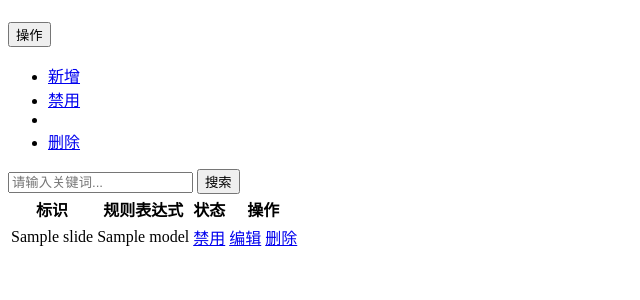
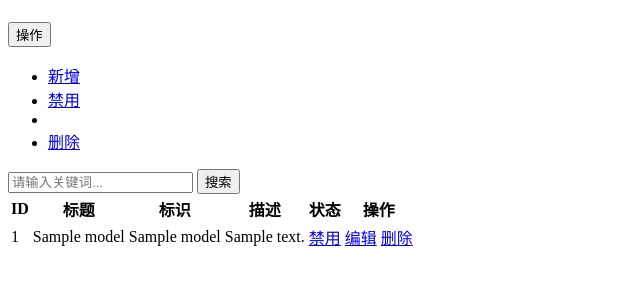
Before and after one commit to 798842325/sig-yii, a Yii app: template backend/views/slide-type/index.php in a window 1280 px wide. Shown: the top 300 px of the page, without its empty margins (0-640 px from the left). Run offline with PHP 8.4 and a stand-in for Yii, Linux system fonts and the light colour scheme; the template is opened without the code that fills it: most values are stand-ins (such as "Sample title", 1, 10 or a date in 2020); data that the repository does not hold is empty; some libraries are stand-ins or nearby versions.

Commit message:
轮播  2.0

```diff
--- a/backend/controllers/SlideTypeController.php
+++ b/backend/controllers/SlideTypeController.php
@@ -87,7 +87,7 @@ class SlideTypeController extends BaseController
         $resMsg = [];
         $model = new SlideType();
 
-        $model = $model->find()->where(['slide'=>$id])->one();
+        $model = $model->find()->where(['id'=>$id])->one();
 
         if ($model->load(Yii::$app->request->post())) {
 
@@ -115,7 +115,7 @@ class SlideTypeController extends BaseController
 
         if (Yii::$app->request->post()) {
 
-            if($model ->find()->where(['slide'=>$id])->one()->delete()){
+            if($model ->find()->where(['id'=>$id])->one()->delete()){
                 $resMsg=['status'=>1,'title'=>'删除','info'=>'删除成功','url'=>Url::to(['index'],true)];
             }else{
                 $resMsg =['status'=>0,'title'=>'删除','info'=>'删除失败'];
@@ -134,7 +134,7 @@ class SlideTypeController extends BaseController
     public function actionState($id,$status){
         $model = new SlideType();
 
-        $model = $model->find()->where(['slide'=>$id])->one(); //获取id等于$id的模型
+        $model = $model->find()->where(['id'=>$id])->one(); //获取id等于$id的模型
 
         $model->status = $status; //修改status属性值
 
--- a/backend/views/slide-type/_form.php
+++ b/backend/views/slide-type/_form.php
@@ -37,8 +37,9 @@ $this->title = $meta_title;
 
                         <?=$form->field($model,'title')->textInput(['class'=>'form-control'])->label('名称：',['class'=>'col-sm-2  control-label'])?>
 
-                        <?=$form->field($model,'slide')->textInput(['class'=>'form-control'])->label('标识：',['class'=>'col-sm-2  control-label'])?>
+                        <?=$form->field($model,'name')->textInput(['class'=>'form-control'])->label('标识：',['class'=>'col-sm-2  control-label'])?>
 
+                        <?=$form->field($model,'describe')->textarea(['class'=>'form-control'])->label('描述：',['class'=>'col-sm-2  control-label'])?>
 
                         <div class="form-group">
                             <div class="col-sm-offset-2 col-sm-10">
--- a/backend/views/slide-type/index.php
+++ b/backend/views/slide-type/index.php
@@ -45,8 +45,10 @@ $this->title = $meta_title;
                     <table class="table table-hover table-list">
                         <thead>
                         <tr>
+                            <th>ID</th>
+                            <th>标题</th>
                             <th>标识</th>
-                            <th>规则表达式</th>
+                            <th>描述</th>
                             <th>状态</th>
                             <th>操作</th>
                         </tr>
@@ -55,12 +57,14 @@ $this->title = $meta_title;
 
                         <?php foreach ($model as $td): ?>
                         <tr>
-                            <td><?=$td['slide'] ?></td>
+                            <td><?=$td['id'] ?></td>
                             <td><?=$td['title']?></td>
-                            <td><?=$td['status']?Html::a('禁用',['state','id'=>$td['slide'],'status'=>0],['class'=>'ajax-get']):Html::a('启用',['state','id'=>$td['slide'],'status'=>1],['class'=>'ajax-get'])?></td>
+                            <td><?=$td['name'] ?></td>
+                            <td><?=$td['describe']?></td>
+                            <td><?=$td['status']?Html::a('禁用',['state','id'=>$td['id'],'status'=>0],['class'=>'ajax-get']):Html::a('启用',['state','id'=>$td['id'],'status'=>1],['class'=>'ajax-get'])?></td>
                             <td class="text-navy">
-                                <?= Html::a('编辑', ['update','id'=>$td['slide']]) ?>
-                                <?= Html::a('删除', ['delete','id'=>$td['slide']],['class'=>'ajax-del','ajax-form-method'=>'POST']) ?>
+                                <?= Html::a('编辑', ['update','id'=>$td['id']]) ?>
+                                <?= Html::a('删除', ['delete','id'=>$td['id']],['class'=>'ajax-del','ajax-form-method'=>'POST']) ?>
                             </td>
                         </tr>
                         <?php endforeach ?>
--- a/backend/views/slide/_form.php
+++ b/backend/views/slide/_form.php
@@ -40,7 +40,7 @@ $this->title = $meta_title;
                                 <div class="col-sm-4 m-l-n">
                                     <select class="form-control" multiple=""  name="<?=$model ->formName()?>[slide_id]">
                                         <?php foreach ($d_slideType as $v): ?>
-                                            <option value="<?=$v['slide']?>" <?=$model->slide_id==$v['slide']?'selected':'' ?>><?=$v['title']?></option>
+                                            <option value="<?=$v['id']?>" <?=$model->slide_id==$v['id']?'selected':'' ?>><?=$v['title']?></option>
                                         <?php endforeach; ?>
                                     </select>
                                 </div>
--- a/backend/views/slide/index.php
+++ b/backend/views/slide/index.php
@@ -21,6 +21,7 @@ $this->title = $meta_title;
                         <button data-toggle="dropdown" class="btn btn-primary btn-xs dropdown-toggle">操作 <span class="caret"></span></button>
                         <ul class="dropdown-menu">
                             <li><?= Html::a('新增', ['create'])?></li>
+                            <li><?= Html::a('缓存轮播', ['cache-slide'])?></li>
                             <li><a href="buttons.html#">禁用</a></li>
                             <li class="divider"></li>
                             <li><a href="buttons.html#">删除</a>
```
Also changed, not shown: backend/controllers/SlideController.php (+20 -0 lines), common/models/Slide.php (+23 -2 lines), common/models/SlideType.php (+4 -4 lines).
